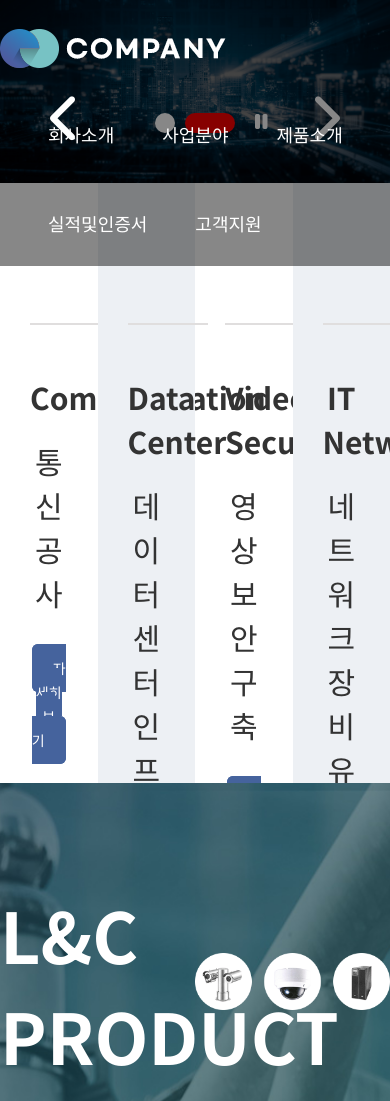
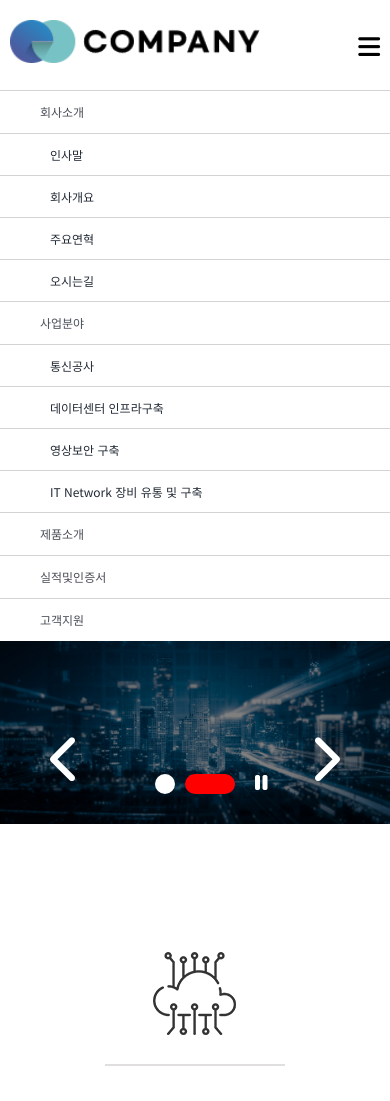
Before and after one commit to shrudgus111/prosample01, a plain HTML site: page index.html in a window 390 px wide. Shown: the top 1101 px of the page. Drawn offline with nearby package versions, Linux system fonts and the light colour scheme.

Commit message:
반응형스타일 추가

```diff
--- a/css/index.css
+++ b/css/index.css
@@ -1,9 +1,19 @@
 @charset "utf-8";
 @import url("https://fonts.googleapis.com/css2?family=Noto+Sans+KR:wght@100;200;400;700;&display=swap");
+
+html {
+  font-size: 16px;
+}
+
 * {
   margin: 0;
   padding: 0;
   box-sizing: border-box;
+}
+.blind {
+  position: absolute;
+  left: -9999px;
+  overflow: hidden;
 }
 ul {
   list-style: none;
@@ -44,6 +54,17 @@ body {
 #header h1 {
   float: left;
   padding: 20px 0;
+}
+#header h1 a {
+  display: block;
+  width: 250px;
+  height: 50px;
+  background: url(../image/워드프레스\ 기업홈페이지1\ 로고.png);
+  background-size: contain; /* 짤리지 않게함 */
+  background-repeat: no-repeat;
+}
+#header .menuopen {
+  display: none;
 }
 #header #nav {
   float: right;
@@ -180,7 +201,7 @@ section .slide img {
   text-align: center;
 }
 #section .slide .text h2 {
-  font-size: 100px;
+  font-size: 5vw;
   opacity: 0;
   transform: translate3d(0, 100%, 0);
 }
@@ -195,6 +216,7 @@ section .slide img {
   margin: 30px 0 80px;
   opacity: 0;
   transform: translate3d(0, 100%, 0);
+  word-break: keep-all; /* 한글단어잘림 허용 안하는 속성*/
 }
 #section .slide .text a {
   display: inline-block;
--- /dev/null
+++ b/css/rwdindex.css
@@ -0,0 +1,185 @@
+@media screen and (max-width: 1289px) {
+  .row {
+    padding: 0 10px;
+  }
+}
+@media screen and (max-width: 910px) {
+  #header {
+    background: rgba(255, 255, 255, 1);
+
+    position: static;
+    top: 0;
+    left: 0;
+    width: 100%;
+    z-index: 99; /* 박스겹침이 발생했을때 겹치는 순서를 제어함. 높은값이 위로 올라옴 */
+  }
+  #header .row {
+    padding: 0;
+  }
+  #header h1 {
+    float: left;
+    padding: 20px 0 20px 10px;
+  }
+  #header h1 a {
+    display: block;
+    width: 250px;
+    height: 50px;
+    background: url(../image/logo_st.png);
+    background-size: contain; /* 짤리지 않게함 */
+    background-repeat: no-repeat;
+  }
+  #header .menuopen {
+    display: block;
+    float: right;
+    font-size: 25px;
+    height: 90px;
+    line-height: 90px;
+    margin-right: 10px;
+  }
+  #header #nav {
+    float: right;
+    width: 100%;
+    /* 자바스크립트 액션으로 표시/감춤 */
+    display: block;
+  }
+  /* #header #nav .depth1 { background:pink } */
+  #header #nav .depth1 > li {
+    float: none;
+    margin-left: 0px;
+    color: #4a4e57;
+    font-family: "Noto Sans KR";
+    font-size: 12px;
+    border-top: 0px solid #4a4e57;
+    position: relative;
+  }
+
+  #header #nav .depth1 > li:hover .depth2 {
+    display: block;
+  }
+
+  #header #nav .depth1 > li > a {
+    display: block;
+    height: auto;
+    line-height: 42px;
+    border-top: 1px solid #d4d4d4;
+    padding-left: 40px;
+  }
+
+  #header #nav .depth1 > li:hover {
+    color: #4a4e57;
+    border-top: 0px solid #4a4e57;
+  }
+  #header #nav .depth1 > li > a:hover {
+    background: #f9f9fb;
+  }
+
+  #header #nav .depth2 {
+    position: static;
+    top: 100%;
+    left: 0;
+    width: 100%;
+    background: #fff;
+
+    color: #000;
+    border-top: 0px solid #45639d;
+    display: block;
+  }
+
+  #header #nav .depth2 > li > a {
+    display: block;
+    padding: 12px 20px 12px 50px;
+    font-size: 12px;
+    color: #212934;
+    border-top: 1px solid #d4d4d4;
+  }
+
+  #header #nav .depth2 > li > a:hover {
+    background: #f9f9fb;
+  }
+}
+
+/* 슬라이드 도트버튼 */
+#section .slideOuter .slideInner ul.slick-dots {
+  position: absolute;
+  left: 50%;
+  transform: translate(-50%);
+  bottom: 30px;
+}
+/* 자동재생 표시/멈춤 */
+#section .slideOuter .plapau {
+  position: absolute;
+  bottom: 28px;
+  left: 50%;
+  font-size: 20px;
+  color: #fff;
+  margin-left: 60px;
+}
+
+/* 슬라이드 텍스트 */
+
+#section .slide .text {
+  top: 40%;
+}
+#section .slide .text h2 {
+  font-size: 40px;
+  opacity: 0;
+  transform: translate3d(0, 100%, 0);
+}
+#section .slide .text p {
+  display: none;
+}
+#section .slide .text a {
+  display: inline-block;
+  font-size: 16px;
+  color: #58aedd;
+  background: #fff;
+  padding: 10px 20px;
+  border-radius: 50px;
+  opacity: 0;
+  transform: translate3d(0, 100%, 0);
+  margin-top: 20px;
+}
+
+/* business 구역 */
+
+#section .business ul li {
+  float: left;
+  width: 100%;
+  text-align: center;
+  height: 600px;
+  padding: 100px 30px;
+}
+
+/* product 구역 */
+
+#section .product .text {
+  float: left;
+  width: 100%;
+  color: #fff;
+}
+
+#section .product .text h2 {
+  font-size: 50px;
+}
+
+#section .product .photo {
+  float: left;
+  width: 100%;
+  text-align: center;
+  padding-top: 70px;
+}
+
+/* customer 구역*/
+#section .customer .row div span {
+  width: 100%;
+  float: left;
+  padding: 0 15px;
+  text-align: center;
+  margin: 10px 0;
+}
+#section .customer .row h2 {
+  font-size: 50px;
+  color: #333;
+  text-align: center;
+  margin-bottom: 30px;
+}
--- a/index.html
+++ b/index.html
@@ -26,6 +26,8 @@
     <link rel="stylesheet" type="text/css" href="//cdn.jsdelivr.net/npm/slick-carousel@1.8.1/slick/slick.css"/>
     <link rel="stylesheet" href="./css/animate.css" />
     <link rel="stylesheet" href="./css/index.css" />
+    <link rel="stylesheet" href="./css/rwdindex.css" />
+
 
     <script
     src="https://cdnjs.cloudflare.com/ajax/libs/jquery/1.12.4/jquery.min.js"
@@ -45,12 +47,13 @@
       <div class="row cf">
         <h1>
           <a href="#">
-            <img
-              src="./image/워드프레스 기업홈페이지1 로고.png"
-              alt="company"
-            />
+          <span class="blind"> company </span>
           </a>
         </h1>
+        <div class="menuopen">
+          <span class="blind">메뉴열기</span>
+          <i class="fa-solid fa-bars"></i>
+        </div>
         <div id="nav">
           <ul class="depth1">
             <li>
```
Also changed, not shown: image/logo_st.png (added).
